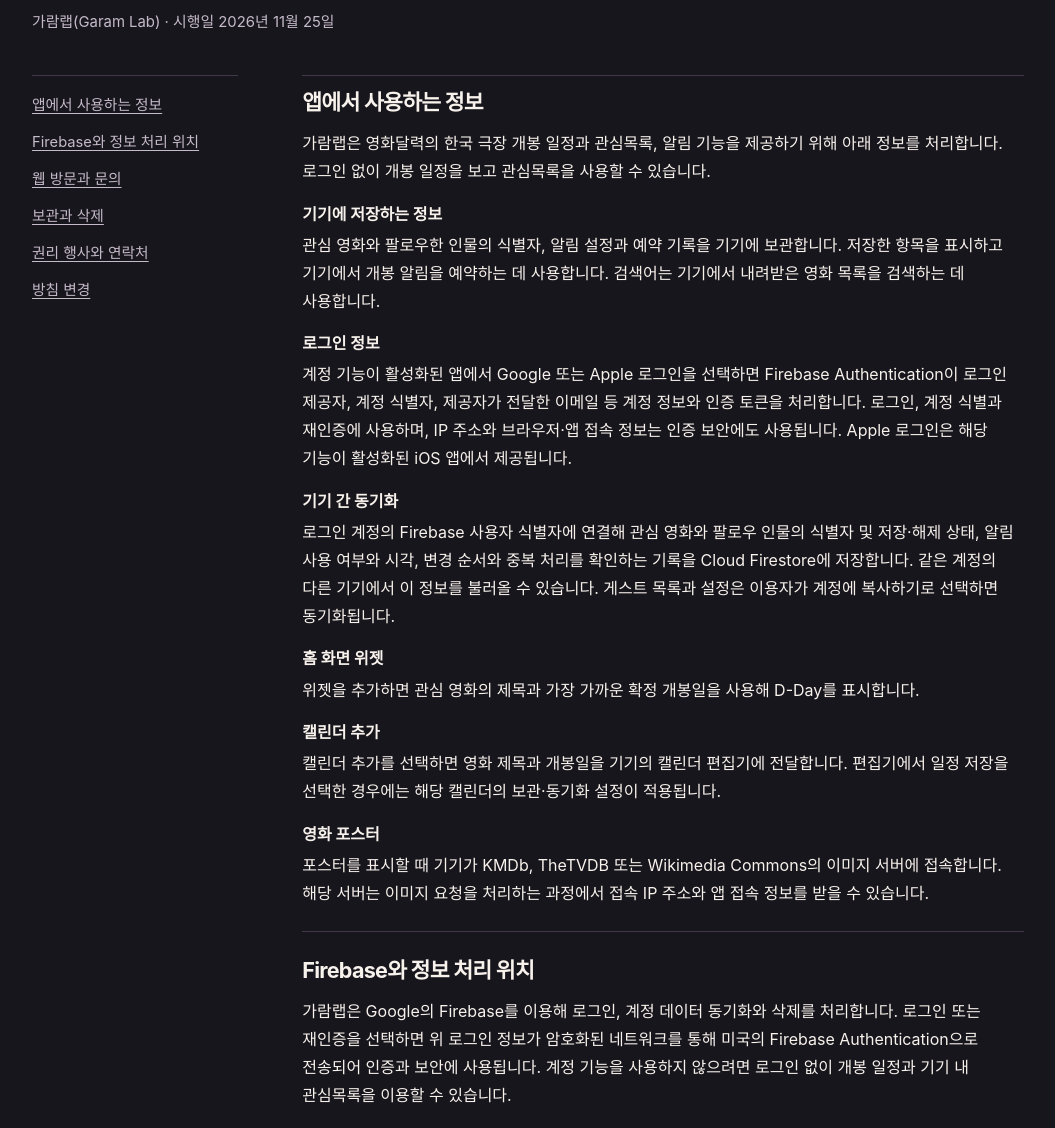
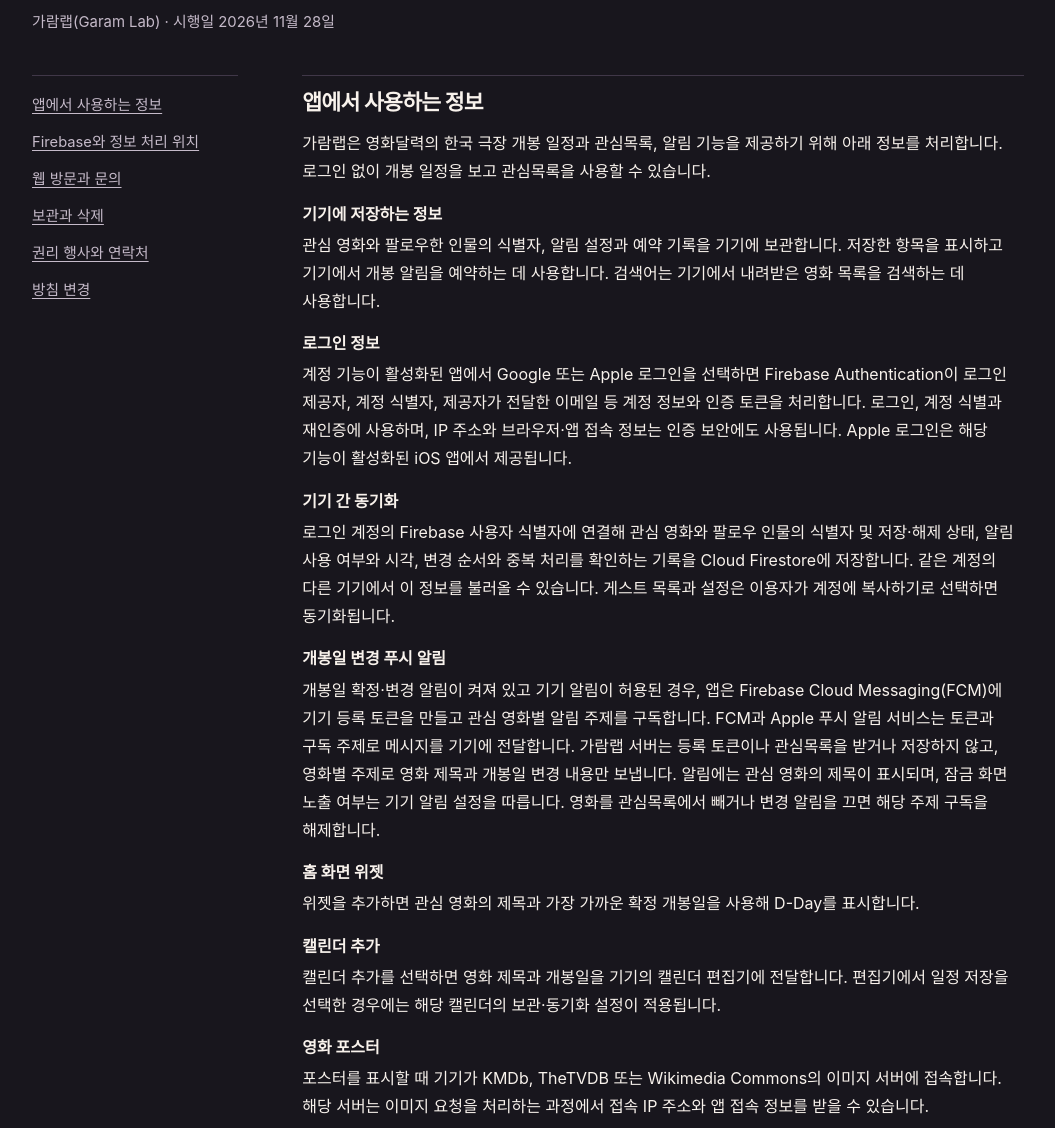
Before and after one commit to garam918/movie-calendar-legal, a plain HTML site: page privacy/index.html in a window 1280 px wide. Shown: the part 210-1338 px from the top of the page, without its empty margins (112-1167 px from the left). Drawn offline with Linux system fonts and the light colour scheme.

Commit message:
Document release-change push notifications in the privacy policy
Co-Authored-By: Claude Opus 5.5 <noreply@anthropic.com>

```diff
--- a/privacy/index.html
+++ b/privacy/index.html
@@ -22,7 +22,7 @@
   <main id="main" class="frame">
     <header class="document-header">
       <h1>개인정보처리방침</h1>
-      <p>가람랩(Garam Lab) · 시행일 <time datetime="2026-11-25">2026년 11월 25일</time></p>
+      <p>가람랩(Garam Lab) · 시행일 <time datetime="2026-11-28">2026년 11월 28일</time></p>
     </header>
     <div class="document-layout">
       <nav class="contents" aria-label="개인정보처리방침 목차">
@@ -44,6 +44,8 @@
             <dd>계정 기능이 활성화된 앱에서 Google 또는 Apple 로그인을 선택하면 Firebase Authentication이 로그인 제공자, 계정 식별자, 제공자가 전달한 이메일 등 계정 정보와 인증 토큰을 처리합니다. 로그인, 계정 식별과 재인증에 사용하며, IP 주소와 브라우저·앱 접속 정보는 인증 보안에도 사용됩니다. Apple 로그인은 해당 기능이 활성화된 iOS 앱에서 제공됩니다.</dd>
             <dt>기기 간 동기화</dt>
             <dd>로그인 계정의 Firebase 사용자 식별자에 연결해 관심 영화와 팔로우 인물의 식별자 및 저장·해제 상태, 알림 사용 여부와 시각, 변경 순서와 중복 처리를 확인하는 기록을 Cloud Firestore에 저장합니다. 같은 계정의 다른 기기에서 이 정보를 불러올 수 있습니다. 게스트 목록과 설정은 이용자가 계정에 복사하기로 선택하면 동기화됩니다.</dd>
+            <dt>개봉일 변경 푸시 알림</dt>
+            <dd>개봉일 확정·변경 알림이 켜져 있고 기기 알림이 허용된 경우, 앱은 Firebase Cloud Messaging(FCM)에 기기 등록 토큰을 만들고 관심 영화별 알림 주제를 구독합니다. FCM과 Apple 푸시 알림 서비스는 토큰과 구독 주제로 메시지를 기기에 전달합니다. 가람랩 서버는 등록 토큰이나 관심목록을 받거나 저장하지 않고, 영화별 주제로 영화 제목과 개봉일 변경 내용만 보냅니다. 알림에는 관심 영화의 제목이 표시되며, 잠금 화면 노출 여부는 기기 알림 설정을 따릅니다. 영화를 관심목록에서 빼거나 변경 알림을 끄면 해당 주제 구독을 해제합니다.</dd>
             <dt>홈 화면 위젯</dt>
             <dd>위젯을 추가하면 관심 영화의 제목과 가장 가까운 확정 개봉일을 사용해 D-Day를 표시합니다.</dd>
             <dt>캘린더 추가</dt>
@@ -54,7 +56,7 @@
         </section>
         <section aria-labelledby="firebase">
           <h2 id="firebase">Firebase와 정보 처리 위치</h2>
-          <p>가람랩은 Google의 Firebase를 이용해 로그인, 계정 데이터 동기화와 삭제를 처리합니다. 로그인 또는 재인증을 선택하면 위 로그인 정보가 암호화된 네트워크를 통해 미국의 Firebase Authentication으로 전송되어 인증과 보안에 사용됩니다. 계정 기능을 사용하지 않으려면 로그인 없이 개봉 일정과 기기 내 관심목록을 이용할 수 있습니다.</p>
+          <p>가람랩은 Google의 Firebase를 이용해 로그인, 계정 데이터 동기화와 삭제, 개봉일 변경 푸시 알림 전달을 처리합니다. 로그인 또는 재인증을 선택하면 위 로그인 정보가 암호화된 네트워크를 통해 미국의 Firebase Authentication으로 전송되어 인증과 보안에 사용됩니다. 계정 기능을 사용하지 않으려면 로그인 없이 개봉 일정과 기기 내 관심목록을 이용할 수 있습니다.</p>
           <p>현재 개발 앱이 연결하는 Cloud Firestore 데이터베이스는 대한민국 서울 리전에 있습니다. 계정 동기화를 이용하면 계정별 동기화 정보가 그 리전에 저장됩니다. 출시용 데이터베이스의 위치가 달라지는 경우 적용 전에 이 페이지에 안내합니다.</p>
           <p>Firebase 서비스에 연결할 때 전송 구간을 암호화합니다. 앱의 계정별 동기화 정보는 해당 계정으로 로그인한 경우에만 읽고 변경할 수 있도록 접근을 제한합니다. Firebase의 보안과 정보 처리 방식은 <a href="https://firebase.google.com/support/privacy">Firebase 개인정보 보호 및 보안 안내</a>에서 확인할 수 있습니다.</p>
         </section>
@@ -81,6 +83,7 @@
         <section aria-labelledby="changes">
           <h2 id="changes">방침 변경</h2>
           <p>개인정보 처리 방식이 달라지면 이 페이지에 변경 내용과 시행일을 게시합니다.</p>
+          <p>2026년 11월 28일 개정에서는 Firebase Cloud Messaging을 이용한 개봉일 변경 푸시 알림을 안내합니다.</p>
           <p>2026년 11월 25일 개정에서는 계정 로그인, 기기 간 동기화, 포스터 요청, 서버 정보의 보관과 삭제, 앱 외부 삭제 요청 방법을 안내합니다.</p>
         </section>
       </article>
```
